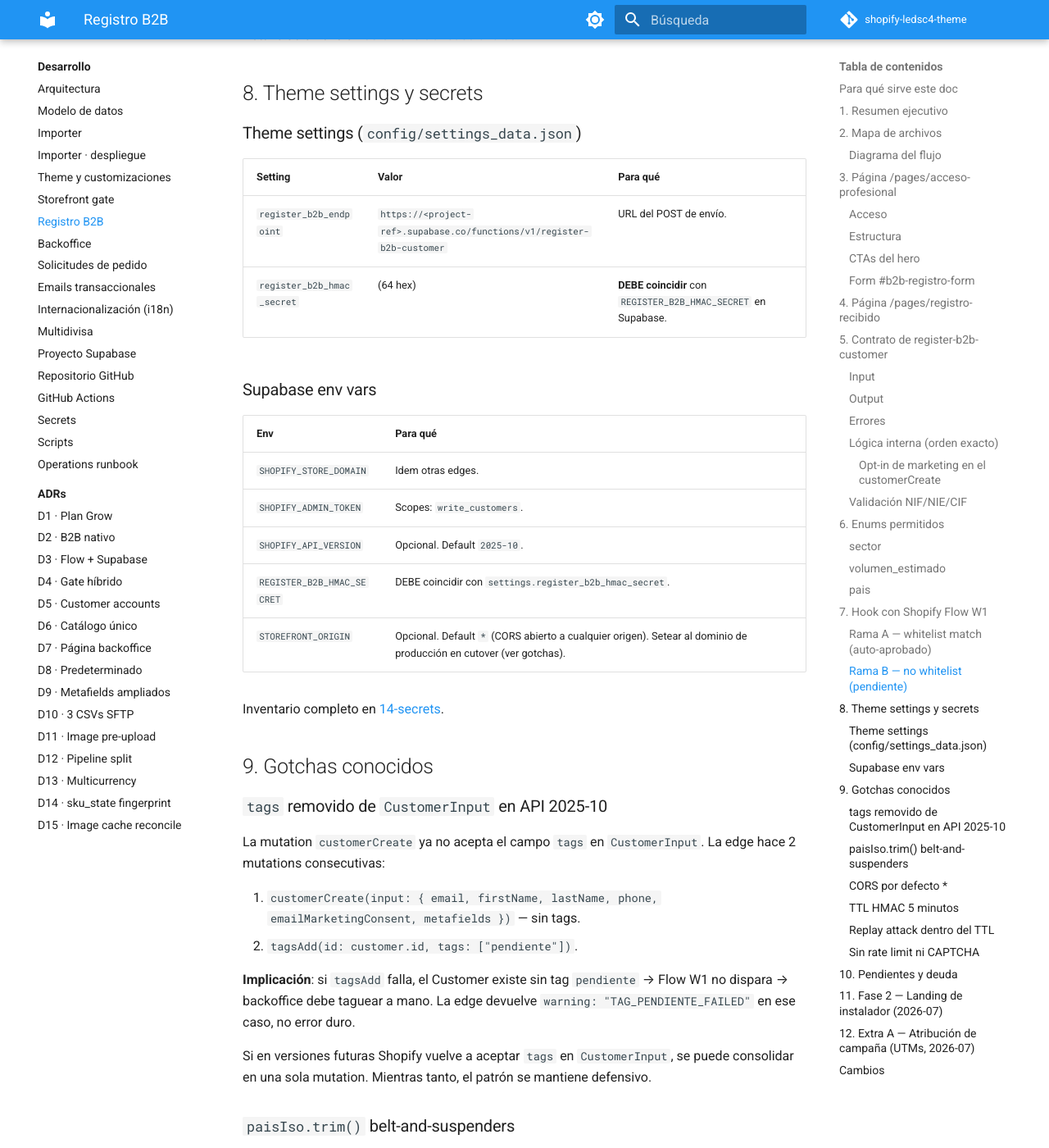
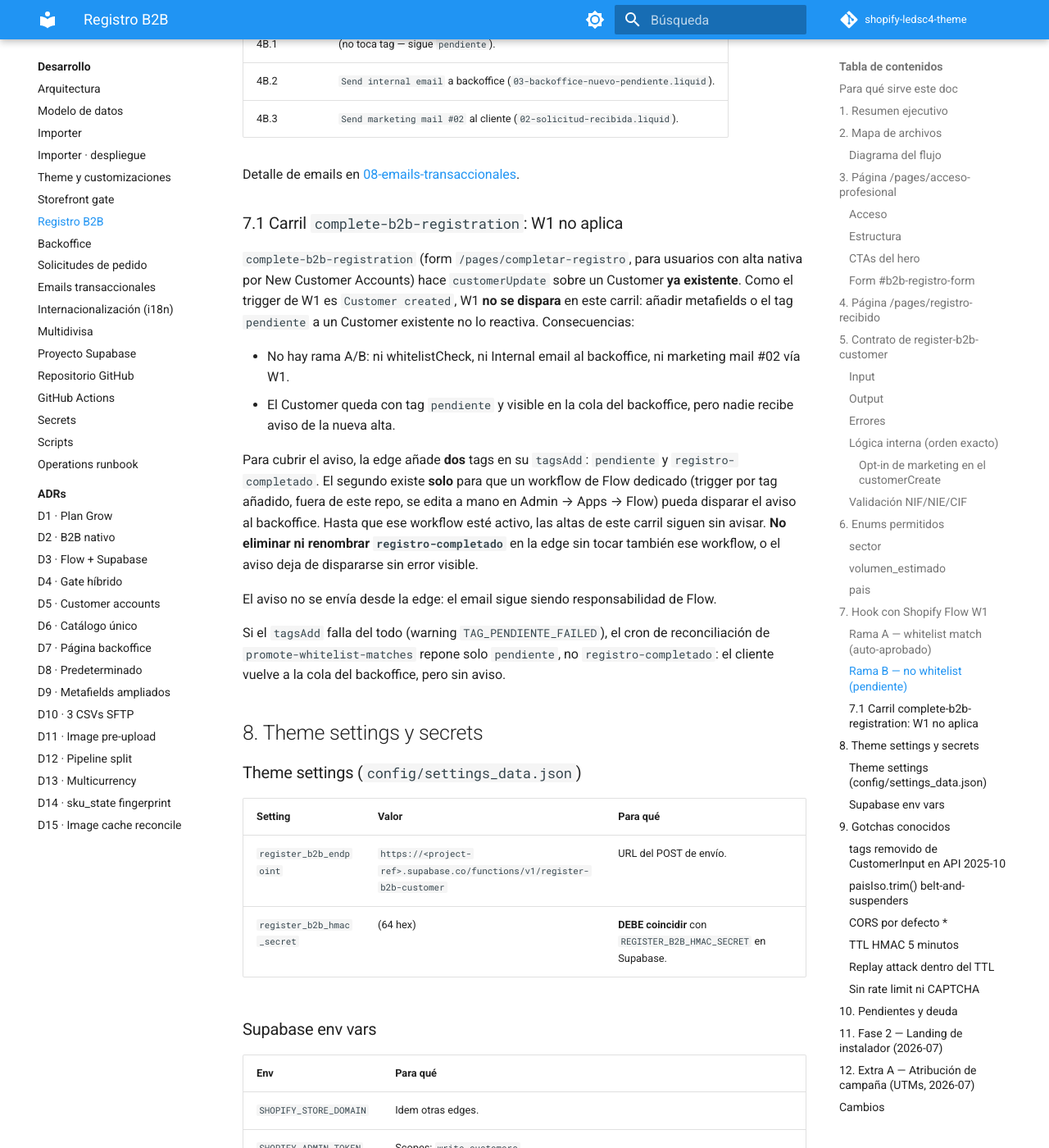
Before and after one commit to danielpenamad/shopify-ledsc4-theme, an MkDocs documentation site: the page built from docs/desarrollo/05-registro-b2b.md, in a window 1280 px wide and 1400 px high, scrolled down 11339 px. Shown: the whole window at 82% size. Built offline with MkDocs 1.6.1 and Material for MkDocs 9.7.7, drawn with Linux system fonts in a browser that asks for light colours; comment, search, counter and statistics services are not loaded; some of the changed text lies outside the part shown.

Commit message:
fix(b2b): complete-b2b-registration añade tag registro-completado para avisar al backoffice
W1 tiene trigger `Customer created`, así que no se dispara en el carril de
alta nativa (el customer ya existía): ninguna alta por
/pages/completar-registro avisaba al backoffice. Los comentarios decían lo
contrario ("Flow W1 dispara igual").

- tagsAdd pasa de ["pendiente"] a ["pendiente", "registro-completado"];
  mismos reintentos, userErrors y warning TAG_PENDIENTE_FAILED.
- Comentarios de cabecera y bloque 5 corregidos: W1 no cubre este carril;
  registro-completado es el disparador de un workflow de Flow dedicado y no
  debe eliminarse ni renombrarse sin tocar ese workflow.
- docs/desarrollo/05-registro-b2b.md: alcance real de W1 + nueva §7.1.
- Test del happy path actualizado a los dos tags.

Desplegado en Supabase como v20 (verify_jwt=false) tras verificar que la
v19 viva coincidía con el repo.

Co-Authored-By: Claude Opus 5 <noreply@anthropic.com>

```diff
--- a/docs/desarrollo/05-registro-b2b.md
+++ b/docs/desarrollo/05-registro-b2b.md
@@ -12,7 +12,7 @@ Describe el flujo end-to-end de alta B2B, desde que un anónimo aterriza en la l
 - La landing pública `/pages/acceso-profesional` con el form de registro.
 - La página `/pages/registro-recibido` de confirmación post-submit.
 - La edge function `register-b2b-customer` (creación del Customer + invite).
-- El hook con Shopify Flow W1 (whitelist check + decisión auto vs manual).
+- El hook con Shopify Flow W1 (whitelist check + decisión auto vs manual) — **solo para altas que crean el Customer** (`register-b2b-customer`); el carril `complete-b2b-registration` no pasa por W1 (§7.1).
 - Validación NIF/NIE/CIF con dígito de control completo.
 
 No cubre:
@@ -33,6 +33,12 @@ Shopify forzó `new customer accounts` en febrero de 2026 ([D5](adrs/d05-custome
 4. **Shopify Flow W1** detecta el Customer creado y decide: si su email matchea la whitelist → auto-aprueba; si no → queda pendiente para el backoffice.
 5. El usuario ve `/pages/registro-recibido` con instrucción "revisa tu email para activar la cuenta".
 6. El magic link del invite (`/account/activate/<token>`) le permite establecer password y entrar.
+
+> **W1 no cubre todas las altas.** Su trigger es `Customer created`, así que
+> solo actúa cuando la edge crea el Customer (paso 3). El carril de alta
+> nativa (`/pages/completar-registro` → `complete-b2b-registration`) trabaja
+> sobre un Customer que ya existía: W1 no vuelve a dispararse y ese carril
+> no tiene whitelistCheck ni aviso al backoffice vía W1. Ver §7.1.
 
 El registro **no genera login automático** — siempre pasa por el magic link, por dos razones: (a) verifica que el email es legítimo antes de dejar pasar; (b) Shopify exige flujo OAuth para activación, no se puede saltar.
 
@@ -349,6 +355,35 @@ Detalle completo del walkthrough en `flows/W1-walkthrough.md` (material crudo de
 
 Detalle de emails en [08-emails-transaccionales](08-emails-transaccionales.md).
 
+### 7.1 Carril `complete-b2b-registration`: W1 no aplica
+
+`complete-b2b-registration` (form `/pages/completar-registro`, para usuarios
+con alta nativa por New Customer Accounts) hace `customerUpdate` sobre un
+Customer **ya existente**. Como el trigger de W1 es `Customer created`, W1
+**no se dispara** en este carril: añadir metafields o el tag `pendiente` a
+un Customer existente no lo reactiva. Consecuencias:
+
+- No hay rama A/B: ni whitelistCheck, ni Internal email al backoffice, ni
+  marketing mail #02 vía W1.
+- El Customer queda con tag `pendiente` y visible en la cola del backoffice,
+  pero nadie recibe aviso de la nueva alta.
+
+Para cubrir el aviso, la edge añade **dos** tags en su `tagsAdd`:
+`pendiente` y `registro-completado`. El segundo existe **solo** para que un
+workflow de Flow dedicado (trigger por tag añadido, fuera de este repo, se
+edita a mano en Admin → Apps → Flow) pueda disparar el aviso al backoffice.
+Hasta que ese workflow esté activo, las altas de este carril siguen sin
+avisar. **No eliminar ni renombrar `registro-completado`** en la edge sin
+tocar también ese workflow, o el aviso deja de dispararse sin error visible.
+
+El aviso no se envía desde la edge: el email sigue siendo responsabilidad
+de Flow.
+
+Si el `tagsAdd` falla del todo (warning `TAG_PENDIENTE_FAILED`), el cron de
+reconciliación de `promote-whitelist-matches` repone solo `pendiente`, no
+`registro-completado`: el cliente vuelve a la cola del backoffice, pero sin
+aviso.
+
 ## 8. Theme settings y secrets
 
 ### Theme settings (`config/settings_data.json`)
@@ -504,6 +539,7 @@ persistencia — el uso en la oferta/email interno es Fase 3.
 
 ## Cambios
 
+- **v0.7** (2026-09): corregido que W1 cubriera todas las altas — su trigger `Customer created` no se dispara en el carril `complete-b2b-registration`. Nueva §7.1: la edge añade el tag `registro-completado` para que un workflow de Flow dedicado avise al backoffice.
 - **v0.6** (2026-07, Extra A): añadida §12 (captura y persistencia de UTMs de campaña).
 - **v0.5** (2026-07, cierre Fase 2): quitado el email interno de FYI del carril instalador; la exclusión de clientes sin `b2b.sector` se documenta como limitación aceptada, no pendiente de validar.
 - **v0.4** (2026-07, Fase 2 completa): §11 corregida — el discriminador de carril es `b2b.sector`, comprobado en Flow W1 antes de la whitelist (no un resultado de whitelist-miss). `codigo_postal` extendido a `complete-b2b-registration`.
```
Also changed, not shown: 2 other files.
